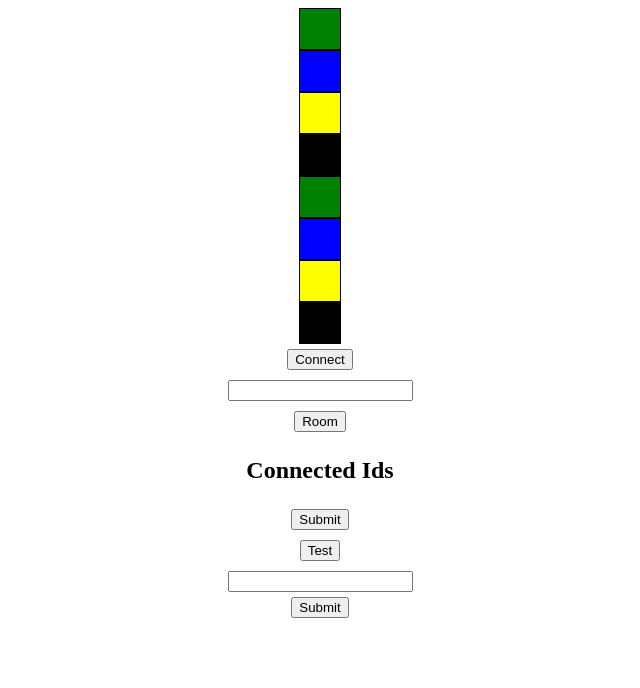
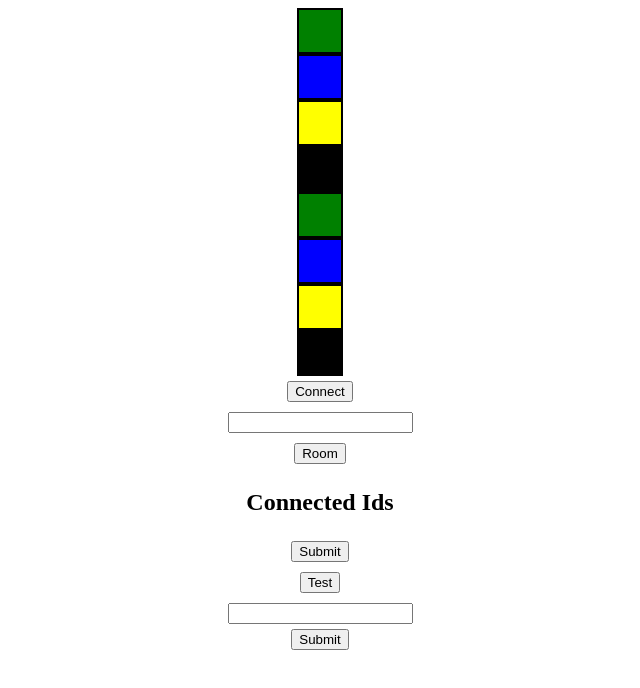
Before and after one commit to KaranBanjade/socketio, a website: page index.html in a window 1280 px wide. Shown: the whole page, without its empty margins (320-960 px from the left). Drawn offline with nearby package versions, Linux system fonts and the light colour scheme.

Commit message:
data flow fix

```diff
--- a/index.html
+++ b/index.html
@@ -6,11 +6,12 @@
     <meta http-equiv="X-UA-Compatible" content="IE=edge">
     <meta name="viewport" content="width=device-width, initial-scale=1.0">
     <title>Socket IO</title>
+
     <style>
         div {
-            width: 40px;
-            height: 40px;
-            border: black 1px solid;
+            width: 42px;
+            height: 42px;
+            border: black 2px solid;
         }
     </style>
 </head>
@@ -66,8 +67,11 @@
             socket.on("connect", () => {
                 alert("connected");
                 console.log("connected");
+
                 setAction();
+
                 // createDivs();
+
                 getColor();
             });
 
@@ -87,8 +91,10 @@
                 alert(`${id} Joined`);
             });
             socket.on("got:user", (count, arr) => {
+
                 let users = arr;
                 alert("got Users" + users);
+
             });
             socket.on("message:left", (dat, room) => {
                 alert(dat + " Disconnected");
```
